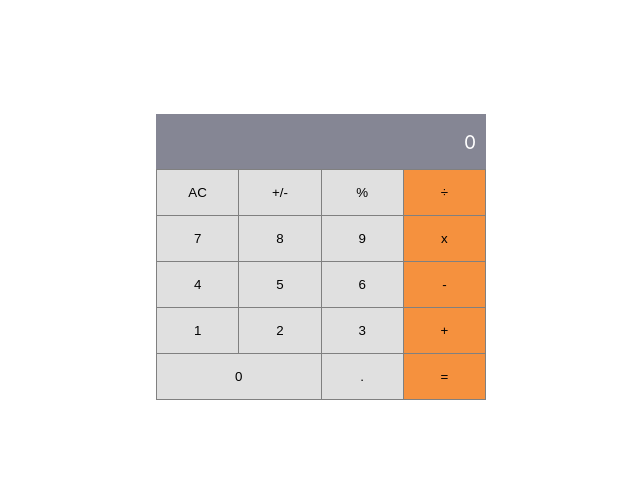
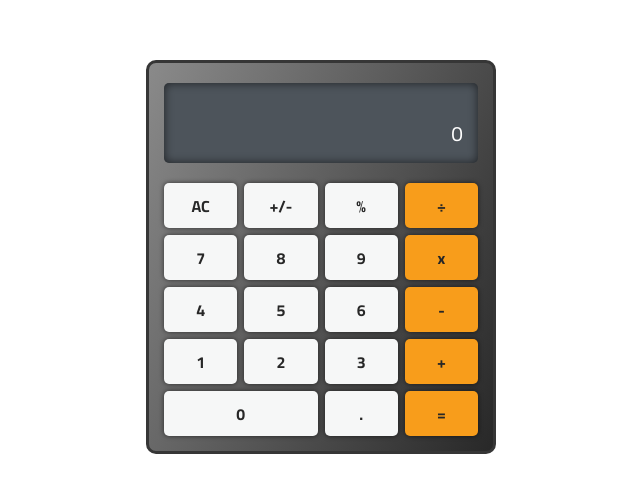
Before and after one commit to JauJau088/math-magicians-react, a React (Create React App) app: page / in a window 1280 px wide. Shown: the part 143-636 px from the top of the page, without its empty margins (319-959 px from the left). Built offline with nearby package versions, Linux system fonts and the light colour scheme.

Commit message:
Update styles

```diff
--- a/src/components/Calculator.css
+++ b/src/components/Calculator.css
@@ -1,40 +1,57 @@
 .CalculatorContainer {
   display: flex;
   flex-direction: column;
-  width: 330px;
+  width: 350px;
+  /* max-width: 380px; */
+  border: 3px solid #363636;
+  border-radius: 10px;
+  overflow: hidden;
+  background-image: linear-gradient(115deg, #8A8A8A, #282828);
+  padding: 20px 15px 15px 15px;
 }
 
 .Display {
+  display: flex;
+  flex-direction: column;
+  align-items: flex-end;
+  justify-content: center;
+  gap: 5px;
   max-width: 100%;
-  height: 45px;
-  padding: 5px 10px;
-  background-color: #858694;
+  height: 80px;
+  padding: 5px 15px;
+  background-color: #4d545b;
   color: white;
-  font-size: 1.2rem;
+  font-size: 1.3rem;
+  margin-bottom: 20px;
+  /* border: 4px solid #e6e6e6; */
+  border-radius: 5px;
+  box-shadow: inset 0 0 10px rgba(0, 0, 0, 0.6);
 }
 
-.Display-Text {
-  display: flex;
-  justify-content: end;
-  align-items: center;
-  text-align: end;
-  width: 100%;
-  height: 100%;
+.Display-SubText {
+  font-size: 0.7rem;
+  height: 15px;
+  min-height: 15px;
 }
 
 .ButtonsContainer {
   display: grid;
   grid-template-columns: repeat(4, 1fr);
-  background-color: grey;
-  gap: 1px;
-  padding: 1px;
+  gap: 7px;
 }
 
 .Button {
-  min-width: 80px;
-  max-width: 100%;
+  cursor: pointer;
+  width: 100%;
   height: 45px;
   border: none;
+  border-radius: 5px;
+  box-shadow: 0 0 5px rgba(0, 0, 0, 0.6);
+  transition: 300ms ease;
+  font-family: 'Cairo', sans-serif;
+  font-weight: 700;
+  font-size: 1rem;
+  color: #272727;
 }
 
 .Button:active {
@@ -42,11 +59,11 @@
 }
 
 .Grey {
-  background-color: #e0e0e0;
+  background-color: #f6f7f7;
 }
 
 .Orange {
-  background-color: #f5913e;
+  background-color: #f89d1b;
 }
 
 .ColTwo {
--- a/src/components/Calculator.js
+++ b/src/components/Calculator.js
@@ -6,7 +6,7 @@ import calculate from '../logic/calculate';
 const Calculator = () => {
   // State hook
   const [state, setState] = useState({
-    total: null,
+    total: '0',
     next: null,
     operation: null,
   });
@@ -17,10 +17,16 @@ const Calculator = () => {
   };
 
   // Display logic
-  const { total, next } = state;
+  const { total, next, operation } = state;
+  let subShow;
+  if (operation == null) {
+    subShow = '';
+  } else {
+    subShow = `${total} ${operation}`;
+  }
   let show;
   if (next == null && total == null) {
-    show = '0';
+    //
   } else if (next == null) {
     show = total;
   } else {
@@ -31,6 +37,7 @@ const Calculator = () => {
   return (
     <div className="CalculatorContainer">
       <div className="Display">
+        <div className="Display-SubText">{subShow}</div>
         <div className="Display-Text">{show}</div>
       </div>
       <div className="ButtonsContainer">
--- a/src/index.css
+++ b/src/index.css
@@ -1,17 +1,14 @@
+@import url('https://fonts.googleapis.com/css2?family=Cairo:wght@200;300;400;500;600;700;800;900&display=swap');
+
+*,
+*::before,
+*::after {
+  box-sizing: border-box;
+}
+
 body {
   margin: 0;
-  font-family:
-    -apple-system,
-    BlinkMacSystemFont,
-    'Segoe UI',
-    'Roboto',
-    'Oxygen',
-    'Ubuntu',
-    'Cantarell',
-    'Fira Sans',
-    'Droid Sans',
-    'Helvetica Neue',
-    sans-serif;
+  font-family: 'Cairo', sans-serif;
   -webkit-font-smoothing: antialiased;
   -moz-osx-font-smoothing: grayscale;
   display: flex;
```
